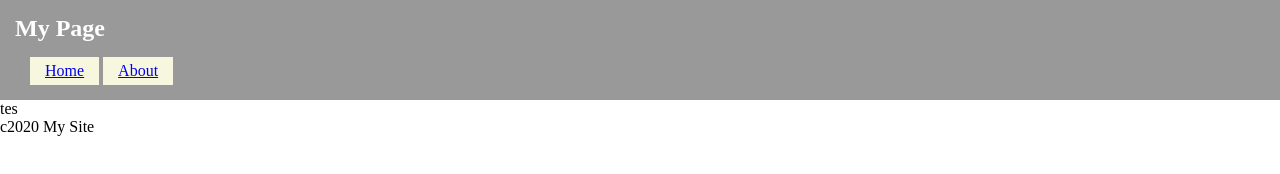
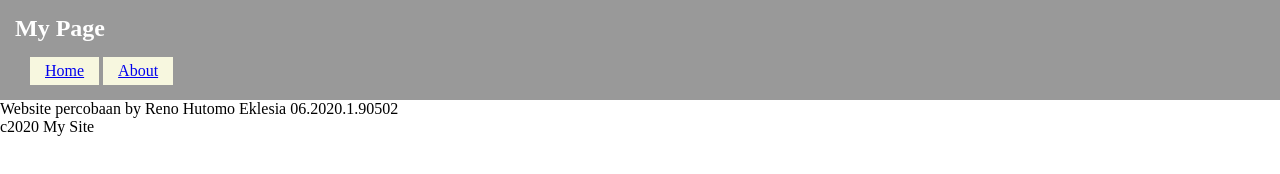
Before and after one commit to Reno011/Project1, a plain HTML site: page about.html in a window 1280 px wide. Drawn offline with Linux system fonts and the light colour scheme.

Commit message:
update code

```diff
--- a/about.html
+++ b/about.html
@@ -16,7 +16,9 @@
             </nav>
         </header>
         <div class="row">
-            tes
+            Website percobaan by Reno Hutomo Eklesia
+            06.2020.1.90502
+
         </div>
 
         <footer>c2020 My Site</footer>
```
